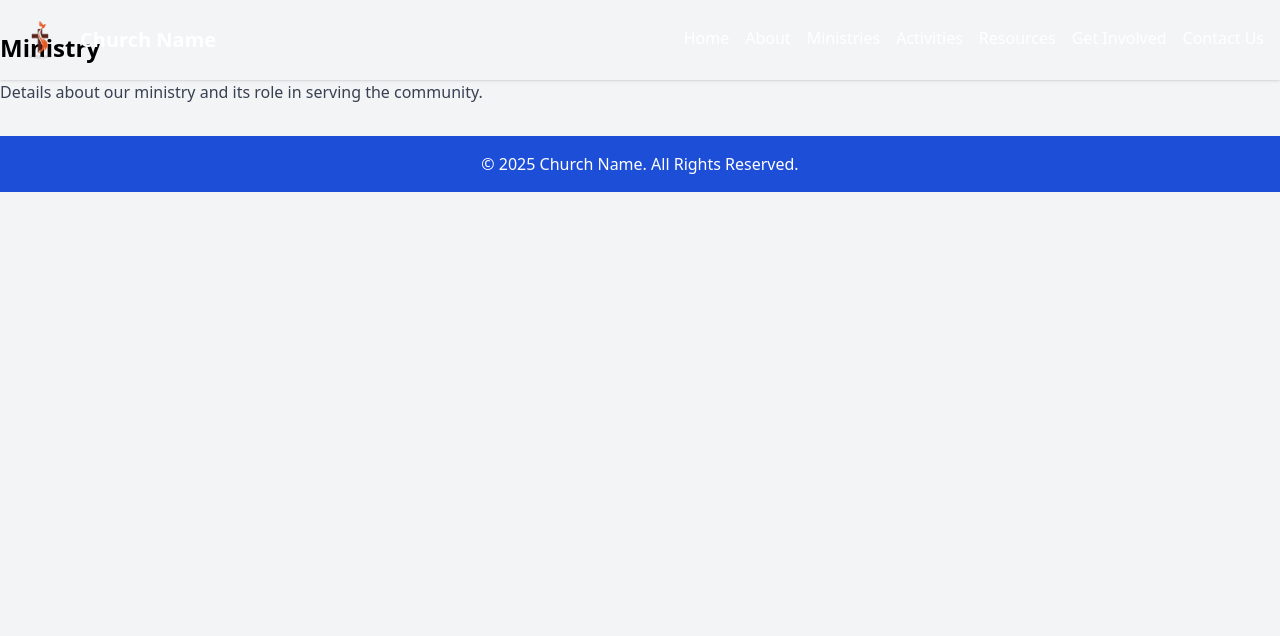
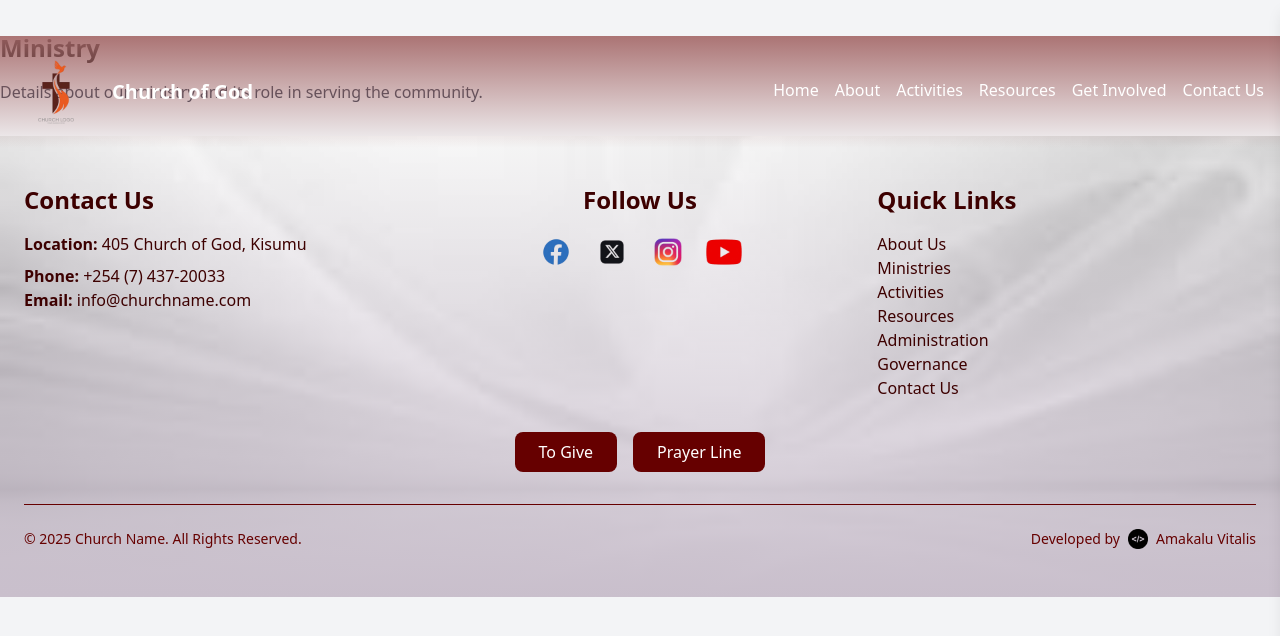
Before and after one commit to amakaluvitalis/church_web, a PHP site: page /ministry.html in a window 1280 px wide. Shown: the top 636 px of the page. Run offline with PHP 8.4, Linux system fonts and the light colour scheme; some libraries are stand-ins or nearby versions.

Commit message:
Done alot of things will be moving, further after machine learning exam, 3.1

```diff
--- a/index.css
+++ b/index.css
@@ -6,6 +6,10 @@
         opacity: 1;
     }
 }
+body{
+    font-family: "Poppins", "Merriweather", "Roboto", sans-serif;
+}
+
 /* Add a slight shadow when the menu is visible */
 #mobile-menu {
     transition: transform 0.3s ease-in-out;
--- a/ministry.html
+++ b/ministry.html
@@ -89,55 +89,81 @@
         }
     </style>
 </head>
-<body class="bg-gray-100 font-sans">
+<body class="bg-gray-100 ">
 <!-- Header -->
-    <header class="bg-transparent text-white p-4 shadow">
-        <div class="container mx-auto flex justify-between items-center">
+<header class="absolute top-11 md:top-9 left-0 w-full z-10 bg-gradient-to-b from-[#a36666]/90 to-transparent text-white p-4">
+    <div class="container mx-auto flex justify-between items-center relative">
+        <!-- Logo and Title -->
         <div class="flex items-center space-x-4">
-                <img src="logo.png" alt="Church Logo" class="h-12 w-auto object-contain">
-                <h1 class="text-xl font-bold">Church Name</h1>
+            <img src="logo.png" alt="Church Logo" class="h-20 w-auto object-contain">
+            <h1 class="text-xl font-bold">Church of God</h1>
         </div>
-            <!-- Mobile Menu Toggle -->
-            <button class="lg:hidden text-white" id="menu-toggle">
-                <svg xmlns="http://www.w3.org/2000/svg" fill="none" viewBox="0 0 24 24" stroke="currentColor" class="w-6 h-6">
-                    <path stroke-linecap="round" stroke-linejoin="round" stroke-width="2" d="M4 6h16M4 12h16M4 18h16"></path>
-                </svg>
-            </button>
-            <nav class="lg:block hidden">
+
+        <!-- Desktop Navigation -->
+        <nav class="hidden lg:block">
             <ul class="flex space-x-4">
-                    <li><a href="home.html" class="hover:text-gray-300">Home</a></li>
-                    <li class="relative group">
-                        <a href="#" class="hover:text-gray-300">About</a>
-                        <ul class="absolute hidden group-hover:block bg-white text-black shadow-lg mt-2 py-2">
+                <li><a href="index.html" class="relative hover:text-[#660000]">Home</a></li>
+                <li class="group relative">
+                    <a href="#" class="hover:text-[#660000]">About</a>
+                    <ul class="absolute hidden group-hover:block bg-[#660000] text-black shadow-lg mt-2 py-2 w-40">
                         <li><a href="who-we-are.html" class="block px-4 py-2 hover:bg-gray-100">Who We Are</a></li>
                         <li><a href="history.html" class="block px-4 py-2 hover:bg-gray-100">History</a></li>
                         <li><a href="ministry.html" class="block px-4 py-2 hover:bg-gray-100">Ministry</a></li>
-                            <li><a href="administration-and-governance.html" class="block px-4 py-2 hover:bg-gray-100">Administration and Governance</a></li>
+                        <li><a href="administration.html" class="block px-4 py-2 hover:bg-gray-100">Administration</a></li>
+                        <li><a href="governance.html" class="block px-4 py-2 hover:bg-gray-100">Governance</a></li>
                     </ul>
                 </li>
-                    <li class="relative group">
-                        <a href="#" class="hover:text-gray-300">Ministries</a>
-                        <ul class="absolute hidden group-hover:block bg-white text-black shadow-lg mt-2 py-2">
-                            <li><a href="family.html" class="block px-4 py-2 hover:bg-gray-100">Family</a></li>
-                            <li><a href="praise-and-worship.html" class="block px-4 py-2 hover:bg-gray-100">Praise and Worship</a></li>
+                <li><a href="activities.html" class="hover:text-[#660000]">Activities</a></li>
+                <li><a href="resources.html" class="hover:text-[#660000]">Resources</a></li>
+                <li><a href="get-involved.html" class="hover:text-[#660000]">Get Involved</a></li>
+                <li><a href="contact-us.html" class="hover:text-[#660000]">Contact Us</a></li>
+            </ul>
+        </nav>
+
+        <!-- Mobile Menu Toggle -->
+        <button class="lg:hidden text-white relative z-20" id="menu-toggle">
+            <!-- Menu Icon (hamburger) -->
+            <svg id="menu-icon" xmlns="http://www.w3.org/2000/svg" fill="none" viewBox="0 0 24 24" stroke="currentColor" class="w-6 h-6">
+                <path stroke-linecap="round" stroke-linejoin="round" stroke-width="2" d="M4 6h16M4 12h16M4 18h16"></path>
+            </svg>
+
+            <!-- Close Icon (X) -->
+            <svg id="close-icon" xmlns="http://www.w3.org/2000/svg" fill="none" viewBox="0 0 24 24" stroke="currentColor" class="w-6 h-6 hidden">
+                <path stroke-linecap="round" stroke-linejoin="round" stroke-width="2" d="M6 18L18 6M6 6l12 12"></path>
+            </svg>
+        </button>
+
+        <!-- Mobile Menu -->
+        <nav id="mobile-menu" class="fixed top-0 right-0 h-full w-3/4 max-w-sm bg-[#c19999] text-white shadow-lg transform translate-x-full transition-transform duration-300 ease-in-out">
+            <ul class="p-6 space-y-4">
+                <li><a href="index.html" class="hover:text-[#660000]">Home</a></li>
+                <li>
+                    <button class="w-full text-left flex justify-between items-center hover:text-[#660000]" data-dropdown="about-dropdown">
+                        About
+                        <span>&#9662;</span>
+                    </button>
+                    <ul id="about-dropdown" class="hidden space-y-2 ml-4">
+                        <li><a href="who-we-are.html" class="hover:text-[#660000]">Who We Are</a></li>
+                        <li><a href="history.html" class="hover:text-[#660000]">History</a></li>
+                        <li><a href="ministry.html" class="hover:text-[#660000]">Ministry</a></li>
+                        <li><a href="administration.html" class="block px-4 py-2 hover:bg-gray-100">Administration</a></li>
+                        <li><a href="governance.html" class="block px-4 py-2 hover:bg-gray-100">Governance</a></li>
                     </ul>
                 </li>
-                    <li><a href="activities.html" class="hover:text-gray-300">Activities</a></li>
-                    <li><a href="resources.html" class="hover:text-gray-300">Resources</a></li>
-                    <li><a href="get-involved.html" class="hover:text-gray-300">Get Involved</a></li>
-                    <li><a href="contact-us.html" class="hover:text-gray-300">Contact Us</a></li>
+                <li>
+                    <button class="w-full text-left flex justify-between items-center hover:text-[#660000]" data-dropdown="ministries-dropdown">
+                        Ministries
+                        <span>&#9662;</span>
+                    </button>
+                    <ul id="ministries-dropdown" class="hidden space-y-2 ml-4">
+                        <li><a href="family.html" class="hover:text-[#660000]">Family</a></li>
+                        <li><a href="praise-and-worship.html" class="hover:text-[#660000]">Praise and Worship</a></li>
                     </ul>
-            </nav>
-            <!-- Mobile Menu -->
-            <nav class="lg:hidden hidden w-full bg-gray-800" id="mobile-menu">
-                <ul class="space-y-4 text-white p-4">
-                    <li><a href="home.html" class="hover:text-gray-300">Home</a></li>
-                    <li><a href="about.html" class="hover:text-gray-300">About</a></li>
-                    <li><a href="ministries.html" class="hover:text-gray-300">Ministries</a></li>
-                    <li><a href="activities.html" class="hover:text-gray-300">Activities</a></li>
-                    <li><a href="resources.html" class="hover:text-gray-300">Resources</a></li>
-                    <li><a href="get-involved.html" class="hover:text-gray-300">Get Involved</a></li>
-                    <li><a href="contact-us.html" class="hover:text-gray-300">Contact Us</a></li>
+                </li>
+                <li><a href="activities.html" class="hover:text-[#660000]">Activities</a></li>
+                <li><a href="resources.html" class="hover:text-[#660000]">Resources</a></li>
+                <li><a href="get-involved.html" class="hover:text-[#660000]">Get Involved</a></li>
+                <li><a href="contact-us.html" class="hover:text-[#660000]">Contact Us</a></li>
             </ul>
         </nav>
     </div>
@@ -150,8 +176,69 @@
     </main>
 
 <!-- Footer -->
-    <footer class="bg-blue-700 text-white text-center py-4">
-        <p>&copy; 2025 Church Name. All Rights Reserved.</p>
+<footer class="relative bg-contain bg-cover bg-center text-[#3d0000] py-12" style="background-image: url('footer.jpg');">
+    <!-- Gradient Overlay -->
+    <div class="absolute inset-0 bg-gradient-to-t from-[#c9bfcc]"></div>
+
+    <div class="relative container mx-auto px-6">
+        <!-- Footer Top: Contact Info and Address -->
+        <div class="grid md:grid-cols-3 gap-12 mb-8">
+            <!-- Church Address -->
+            <div>
+                <h3 class="text-2xl font-semibold mb-4">Contact Us</h3>
+                <p class="mb-2"><strong>Location:</strong> 405 Church of God, Kisumu</p>
+                <p><strong>Phone:</strong> +254 (7) 437-20033</p>
+                <p><strong>Email:</strong> info@churchname.com</p>
+            </div>
+
+            <!-- Social Media Links -->
+            <div>
+                <h3 class="text-2xl font-semibold mb-4 text-center">Follow Us</h3>
+                <div class="flex justify-center space-x-4">
+                    <a href="#" class="hover:text-gray-400"><img src="facebook.png" alt="Facebook" class="w-10 h-10"></a>
+                    <a href="#" class="hover:text-gray-400"><img src="x.png" alt="Twitter" class="w-10 h-10"></a>
+                    <a href="#" class="hover:text-gray-400"><img src="instagram.png" alt="Instagram" class="w-10 h-10"></a>
+                    <a href="#" class="hover:text-gray-400"><img src="youtube.png" alt="YouTube" class="w-10 h-10"></a>
+                </div>
+            </div>
+
+            <!-- Useful Links -->
+            <div>
+                <h3 class="text-2xl font-semibold mb-4">Quick Links</h3>
+                <ul>
+                    <li><a href="about.html" class="hover:text-gray-400">About Us</a></li>
+                    <li><a href="ministries.html" class="hover:text-gray-400">Ministries</a></li>
+                    <li><a href="activities.html" class="hover:text-gray-400">Activities</a></li>
+                    <li><a href="resources.html" class="hover:text-gray-400">Resources</a></li>
+                    <li><a href="administration.html" class="hover:text-gray-400">Administration</a></li>
+                    <li><a href="governance.html" class="hover:text-gray-400">Governance</a></li>
+                    <li><a href="contact-us.html" class="hover:text-gray-400">Contact Us</a></li>
+                </ul>
+            </div>
+        </div>
+
+        <!-- To Give & Prayer Line -->
+        <div class="flex justify-center items-center space-x-4 mb-8">
+            <a href="give.html" class="px-6 py-2 bg-[#660000] text-white rounded-lg hover:bg-[#3d0000]">
+                To Give
+            </a>
+            <a href="prayer-line.html" class="px-6 py-2 bg-[#660000] text-white rounded-lg hover:bg-[#3d0000]">
+                Prayer Line
+            </a>
+        </div>
+
+        <!-- Footer Bottom: Copyright -->
+        <div class="border-t border-[#660000] pt-6 flex justify-between items-center text-center md:text-left">
+            <!-- Copyright -->
+            <p class="text-sm text-[#660000]">&copy; 2025 Church Name. All Rights Reserved.</p>
+            <!-- Developed By -->
+            <p class="text-sm text-[#660000] flex items-center space-x-2">
+                <span>Developed by</span>
+                <img src="coding-icon.png" alt="Coding Icon" class="w-5 h-5">
+                <a href="https://github.com/MerVitz" target="_blank" class="text-[#660000] hover:text-[#e0cccc]">Amakalu Vitalis</a>
+            </p>
+        </div>
+    </div>
 </footer>
 </body>
 </html>
--- a/test.html
+++ b/test.html
@@ -7,7 +7,6 @@
     <style>
         /* Basic styles for the page */
         body {
-            font-family: Arial, sans-serif;
             display: flex;
             justify-content: center;
             align-items: center;
```
Also changed, not shown: activities.html (+6 -4 lines), administration.html (added, +173 -0 lines), contact-us.html (+7 -5 lines), family.html (+7 -5 lines), get-involved.html (+7 -5 lines), governance.html (renamed from administration-and-governance.html, +8 -6 lines), history.html (+7 -5 lines), index.html (+6 -4 lines), praise-and-worship.html (+7 -5 lines), resources.html (+7 -5 lines), who-we-are.html (+14 -5 lines). Lines whose indentation alone changed are shown as unchanged.
